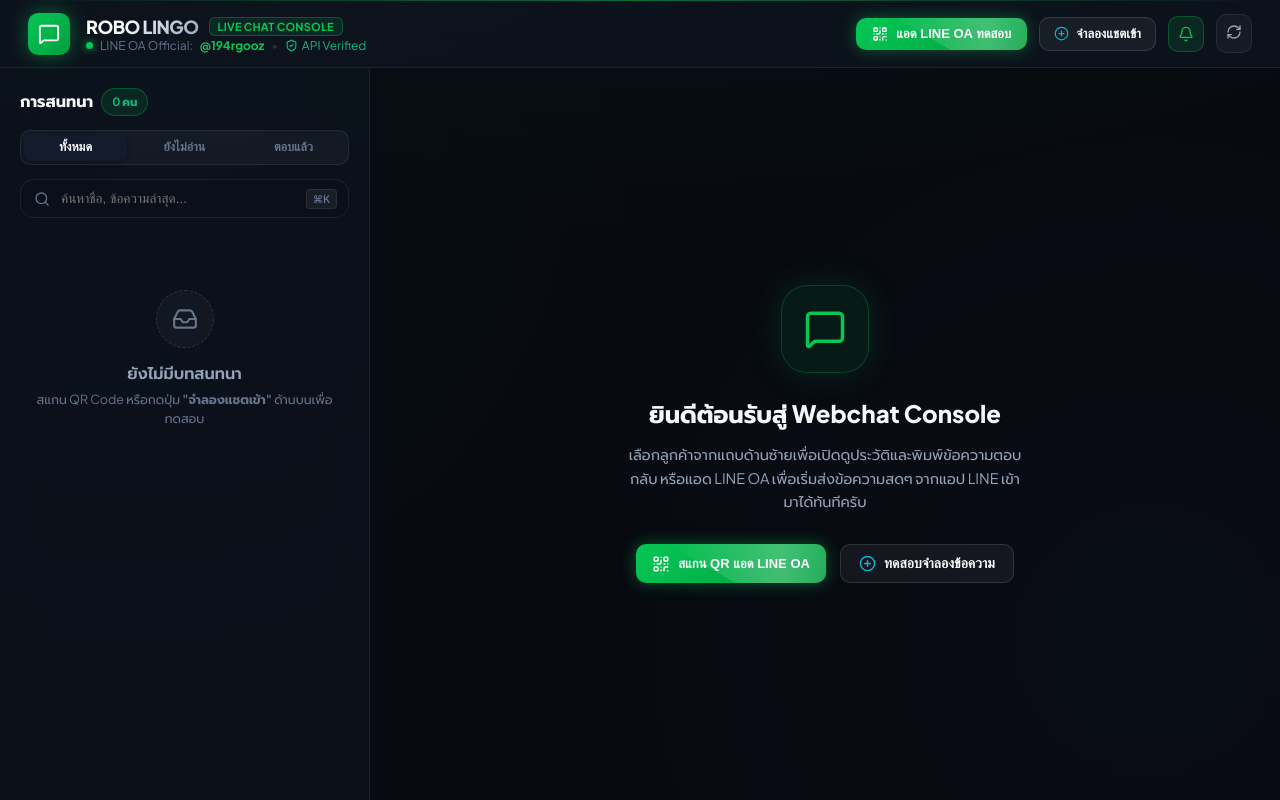
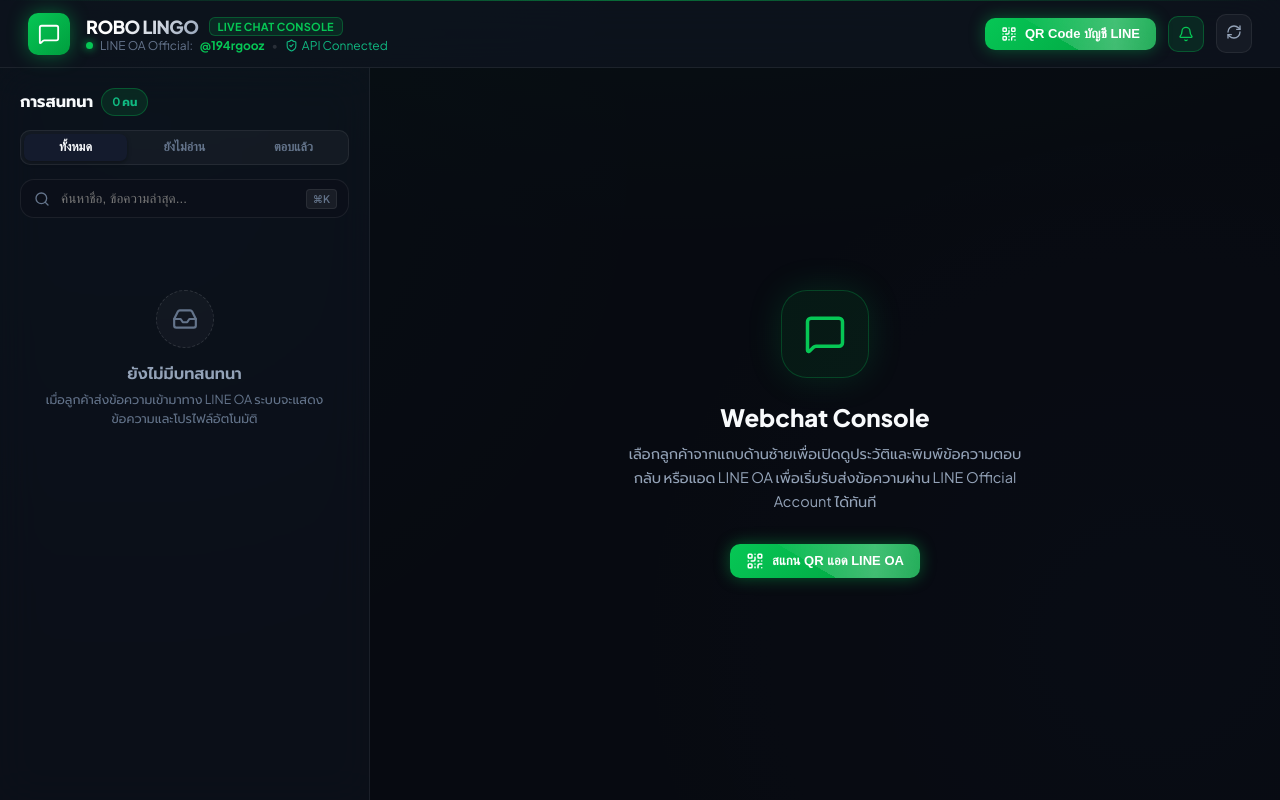
Before and after one commit to Kittipattt/ROBOLINGO-webchat, a Next.js app: page / in a window 1280 px wide. Built offline with nearby package versions, Linux system fonts and the light colour scheme.

Commit message:
chore(deploy): remove test simulation endpoints, purge mock data, and prepare pure production code

```diff
--- a/src/app/api/messages/route.ts
+++ b/src/app/api/messages/route.ts
@@ -25,10 +25,7 @@
       return NextResponse.json({ error: 'userId and text are required' }, { status: 400 });
     }
 
-    // 1. Send Push message to LINE user (skip external LINE API for local simulation users)
-    const isSimulatedUser = userId.startsWith('U_demo_') || userId.startsWith('test_');
-
-    if (!isSimulatedUser) {
+    // 1. Send Push message to LINE user via LINE Messaging API
     const pushResult = await sendLinePushMessage(userId, text.trim());
     if (!pushResult.success) {
       console.error('[Messages API] Push error:', pushResult.error);
@@ -36,9 +33,6 @@
         { error: pushResult.error || 'Failed to send message to LINE' },
         { status: 502 }
       );
-      }
-    } else {
-      console.log(`[Messages API] Simulated user ${userId}: bypassed real LINE push`);
     }
 
     // 2. Save outbound message in DB
--- a/src/app/api/test-message/route.ts
+++ /dev/null
@@ -1,31 +0,0 @@
-import { NextRequest, NextResponse } from 'next/server';
-import { addMessage, upsertUser } from '@/lib/db';
-
-export async function POST(req: NextRequest) {
-  try {
-    const body = await req.json().catch(() => ({}));
-    const userId = body.userId || `U_demo_${Math.random().toString(36).substring(2, 7)}`;
-    const displayName = body.displayName || 'Test Customer';
-    const text = body.text || 'สวัสดีครับ สอบถามข้อมูลบริการหน่อยครับ';
-    const pictureUrl = body.pictureUrl || 'https://images.unsplash.com/photo-1534528741775-53994a69daeb?w=100&h=100&fit=crop';
-
-    upsertUser({
-      userId,
-      displayName,
-      pictureUrl,
-      lastMessage: text,
-      lastMessageAt: Date.now(),
-      incrementUnread: true,
-    });
-
-    const msg = addMessage({
-      userId,
-      sender: 'user',
-      text,
-    });
-
-    return NextResponse.json({ success: true, user: { userId, displayName }, message: msg });
-  } catch (error: any) {
-    return NextResponse.json({ error: error?.message }, { status: 500 });
-  }
-}
--- a/src/app/page.tsx
+++ b/src/app/page.tsx
@@ -15,20 +15,13 @@
   RefreshCw,
   Clock,
   X,
-  PlusCircle,
   Copy,
   Check,
   PanelRight,
   Smile,
   ShieldCheck,
-  Activity,
   Inbox,
-  Filter,
-  Flame,
-  ThumbsUp,
-  Heart,
-  ChevronRight,
-  Hash,
+  Sparkle,
 } from 'lucide-react';
 import { LineUser, ChatMessage } from '@/lib/types';
 
@@ -43,22 +36,17 @@
   const [isRefreshing, setIsRefreshing] = useState(false);
   const [soundEnabled, setSoundEnabled] = useState(true);
   const [showQrModal, setShowQrModal] = useState(false);
-  const [showSimulateModal, setShowSimulateModal] = useState(false);
   const [showDetailDrawer, setShowDetailDrawer] = useState(true);
   const [showEmojiPicker, setShowEmojiPicker] = useState(false);
   const [copiedId, setCopiedId] = useState(false);
   const [copiedMsgId, setCopiedMsgId] = useState<string | null>(null);
-
-  // Simulation form state
-  const [simName, setSimName] = useState('คุณวริษา สุขใจ');
-  const [simText, setSimText] = useState('สวัสดีค่ะ อยากสอบถามแพ็กเกจและราคาของระบบหน่อยค่ะ');
 
   const messagesEndRef = useRef<HTMLDivElement>(null);
   const searchInputRef = useRef<HTMLInputElement>(null);
   const textareaRef = useRef<HTMLTextAreaElement>(null);
   const lastMessageCountRef = useRef<number>(0);
 
-  // Keyboard shortcut listener (Cmd+K / Ctrl+K to search)
+  // Keyboard shortcut (Cmd+K / Ctrl+K)
   useEffect(() => {
     const handleKeyDown = (e: KeyboardEvent) => {
       if ((e.metaKey || e.ctrlKey) && e.key === 'k') {
@@ -81,8 +69,8 @@
       const gain = ctx.createGain();
 
       osc.type = 'sine';
-      osc.frequency.setValueAtTime(523.25, ctx.currentTime); // C5
-      osc.frequency.exponentialRampToValueAtTime(783.99, ctx.currentTime + 0.1); // G5
+      osc.frequency.setValueAtTime(523.25, ctx.currentTime);
+      osc.frequency.exponentialRampToValueAtTime(783.99, ctx.currentTime + 0.1);
 
       gain.gain.setValueAtTime(0.15, ctx.currentTime);
       gain.gain.exponentialRampToValueAtTime(0.001, ctx.currentTime + 0.35);
@@ -93,11 +81,11 @@
       osc.start();
       osc.stop(ctx.currentTime + 0.35);
     } catch {
-      // Audio context might be restricted before interaction
+      // Audio context may be restricted before interaction
     }
   }, [soundEnabled]);
 
-  // Fetch all users
+  // Fetch users
   const fetchUsers = useCallback(async (silent = false) => {
     if (!silent) setIsRefreshing(true);
     try {
@@ -141,7 +129,7 @@
     [playNotificationSound]
   );
 
-  // Initial load and polling loop (2.5s)
+  // Poll loop (2.5s)
   useEffect(() => {
     fetchUsers();
 
@@ -161,7 +149,6 @@
       lastMessageCountRef.current = 0;
       fetchMessages(selectedUser.userId);
 
-      // Mark user as read
       fetch('/api/users/read', {
         method: 'POST',
         headers: { 'Content-Type': 'application/json' },
@@ -181,7 +168,7 @@
     messagesEndRef.current?.scrollIntoView({ behavior: 'smooth' });
   }, [messages]);
 
-  // Handle Send Message
+  // Send message
   const handleSendMessage = async (textToSend?: string) => {
     const text = (textToSend || inputText).trim();
     if (!text || !selectedUser || isSending) return;
@@ -236,18 +223,15 @@
     }
   };
 
-  // Quick reply options
   const quickReplies = [
     'สวัสดีครับ ยินดีต้อนรับสู่ ROBO LINGO ครับ ✨',
-    'ยินดีให้บริการครับ มีอะไรให้เราช่วยเหลือเพิ่มเติมไหมครับ?',
-    'ทางทีมงานกำลังเร่งตรวจสอบข้อมูลให้นะครับ สักครู่ครับ ⏳',
+    'ยินดีให้บริการครับ มีอะไรให้ช่วยเหลือเพิ่มเติมไหมครับ?',
+    'ทางทีมงานกำลังตรวจสอบข้อมูลให้นะครับ สักครู่ครับ ⏳',
     'ขอบคุณที่ติดต่อเราครับ หากมีข้อสงสัยสอบถามได้ตลอดเวลาครับ 🙏',
   ];
 
-  // Common emojis
   const emojis = ['😊', '🙏', '👍', '❤️', '🔥', '✨', '👏', '🎉', '⏳', '💡'];
 
-  // Filtered users
   const filteredUsers = useMemo(() => {
     return users.filter((u) => {
       const q = searchQuery.toLowerCase();
@@ -267,39 +251,6 @@
       return true;
     });
   }, [users, searchQuery, activeTab]);
-
-  // Simulation handler
-  const handleSimulateMessage = async () => {
-    if (!simText.trim()) return;
-    try {
-      const res = await fetch('/api/test-message', {
-        method: 'POST',
-        headers: { 'Content-Type': 'application/json' },
-        body: JSON.stringify({
-          displayName: simName.trim() || 'ผู้ทดสอบ LINE',
-          text: simText.trim(),
-        }),
-      });
-      if (res.ok) {
-        const data = await res.json();
-        setShowSimulateModal(false);
-        setSimText('');
-        await fetchUsers();
-        if (data.user?.userId) {
-          const matched = users.find((u) => u.userId === data.user.userId) || {
-            userId: data.user.userId,
-            displayName: data.user.displayName,
-            lastMessage: simText.trim(),
-            lastMessageAt: Date.now(),
-            unreadCount: 1,
-          };
-          setSelectedUser(matched);
-        }
-      }
-    } catch (err) {
-      alert('Simulation failed: ' + err);
-    }
-  };
 
   const copyUserId = (id: string) => {
     navigator.clipboard.writeText(id);
@@ -331,7 +282,6 @@
     <div className="app-container">
       {/* Top Navigation Bar */}
       <header className="top-navbar">
-        {/* Brand */}
         <div className="brand-section">
           <div className="brand-icon">
             <MessageSquare size={22} color="#FFFFFF" />
@@ -356,7 +306,7 @@
               <span style={{ color: 'var(--border-medium)' }}>•</span>
               <span style={{ display: 'inline-flex', alignItems: 'center', gap: 4, color: '#10B981' }}>
                 <ShieldCheck size={13} />
-                <span>API Verified</span>
+                <span>API Connected</span>
               </span>
             </div>
           </div>
@@ -364,36 +314,14 @@
 
         {/* Global Actions */}
         <div style={{ display: 'flex', alignItems: 'center', gap: 12 }}>
-          {/* Add LINE OA Shimmer Button */}
+          {/* QR Code / Add LINE button */}
           <button
             className="shimmer-green-btn"
             onClick={() => setShowQrModal(true)}
-            title="สแกน QR Code เพื่อทดลองแชตจากมือถือจริง"
+            title="สแกน QR Code เพื่อเชื่อมต่อ LINE OA"
           >
             <QrCode size={16} />
-            <span>แอด LINE OA ทดสอบ</span>
-          </button>
-
-          {/* Simulate Message Button */}
-          <button
-            onClick={() => setShowSimulateModal(true)}
-            style={{
-              display: 'flex',
-              alignItems: 'center',
-              gap: 7,
-              background: 'rgba(255, 255, 255, 0.05)',
-              border: '1px solid var(--border-medium)',
-              color: 'var(--text-primary)',
-              padding: '8px 14px',
-              borderRadius: 'var(--radius-sm)',
-              fontSize: 13,
-              fontWeight: 600,
-              cursor: 'pointer',
-              transition: 'all 0.2s ease',
-            }}
-          >
-            <PlusCircle size={15} color="var(--accent-cyan)" />
-            <span>จำลองแชตเข้า</span>
+            <span>QR Code บัญชี LINE</span>
           </button>
 
           {/* Sound Toggle */}
@@ -447,7 +375,6 @@
                 </span>
               </div>
 
-              {/* Total unread pill */}
               {users.some((u) => u.unreadCount > 0) && (
                 <span className="badge-unread-count">
                   {users.reduce((acc, curr) => acc + curr.unreadCount, 0)}
@@ -487,7 +414,7 @@
               </button>
             </div>
 
-            {/* Search Box with keyboard hint */}
+            {/* Search Box */}
             <div className="search-wrapper">
               <Search
                 size={16}
@@ -539,7 +466,7 @@
                     {searchQuery ? 'ไม่พบการสนทนาที่ค้นหา' : 'ยังไม่มีบทสนทนา'}
                   </p>
                   <p style={{ fontSize: 12.5, lineHeight: 1.5 }}>
-                    สแกน QR Code หรือกดปุ่ม <strong>"จำลองแชตเข้า"</strong> ด้านบนเพื่อทดสอบ
+                    เมื่อลูกค้าส่งข้อความเข้ามาทาง LINE OA ระบบจะแสดงข้อความและโปรไฟล์อัตโนมัติ
                   </p>
                 </div>
               </div>
@@ -705,7 +632,6 @@
                   <span>ล่าสุด {formatTime(selectedUser.lastMessageAt)}</span>
                 </span>
 
-                {/* Toggle Detail Drawer */}
                 <button
                   onClick={() => setShowDetailDrawer(!showDetailDrawer)}
                   style={{
@@ -838,7 +764,6 @@
                               fontSize: 10,
                               transition: 'opacity 0.2s',
                             }}
-                            className="msg-copy-btn"
                           >
                             {copiedMsgId === msg.id ? 'Copied' : 'Copy'}
                           </button>
@@ -865,9 +790,9 @@
               <div ref={messagesEndRef} />
             </div>
 
-            {/* Composer / Rich Input Area */}
+            {/* Composer */}
             <div className="composer-container">
-              {/* Quick Reply Pills */}
+              {/* Quick Replies */}
               <div className="quick-replies-carousel">
                 {quickReplies.map((reply, idx) => (
                   <button
@@ -881,7 +806,7 @@
                 ))}
               </div>
 
-              {/* Emoji quick bar if toggled */}
+              {/* Emoji quick bar */}
               {showEmojiPicker && (
                 <div
                   style={{
@@ -989,7 +914,7 @@
                 <MessageSquare size={42} color="var(--line-green)" />
               </div>
               <h3 style={{ fontSize: 24, fontWeight: 800, color: 'var(--text-primary)', marginBottom: 10 }}>
-                ยินดีต้อนรับสู่ Webchat Console
+                Webchat Console
               </h3>
               <p
                 style={{
@@ -1000,43 +925,22 @@
                 }}
               >
                 เลือกลูกค้าจากแถบด้านซ้ายเพื่อเปิดดูประวัติและพิมพ์ข้อความตอบกลับ หรือแอด LINE OA
-                เพื่อเริ่มส่งข้อความสดๆ จากแอป LINE เข้ามาได้ทันทีครับ
+                เพื่อเริ่มรับส่งข้อความผ่าน LINE Official Account ได้ทันที
               </p>
 
-              <div style={{ display: 'flex', gap: 14 }}>
+              <div>
                 <button className="shimmer-green-btn" onClick={() => setShowQrModal(true)}>
                   <QrCode size={18} />
                   <span>สแกน QR แอด LINE OA</span>
-                </button>
-
-                <button
-                  onClick={() => setShowSimulateModal(true)}
-                  style={{
-                    display: 'flex',
-                    alignItems: 'center',
-                    gap: 8,
-                    background: 'rgba(255, 255, 255, 0.05)',
-                    border: '1px solid var(--border-medium)',
-                    color: 'var(--text-primary)',
-                    padding: '10px 18px',
-                    borderRadius: 'var(--radius-sm)',
-                    fontSize: 14,
-                    fontWeight: 600,
-                    cursor: 'pointer',
-                  }}
-                >
-                  <PlusCircle size={17} color="var(--accent-cyan)" />
-                  <span>ทดสอบจำลองข้อความ</span>
                 </button>
               </div>
             </div>
           </main>
         )}
 
-        {/* COLUMN 3: Customer Detail Drawer (Collapsible) */}
+        {/* COLUMN 3: Customer Detail Drawer */}
         {selectedUser && showDetailDrawer && (
           <aside className="detail-drawer">
-            {/* Top drawer header */}
             <div style={{ display: 'flex', alignItems: 'center', justifyContent: 'space-between' }}>
               <span style={{ fontSize: 13, fontWeight: 700, textTransform: 'uppercase', letterSpacing: '0.05em', color: 'var(--text-muted)' }}>
                 Customer Intelligence
@@ -1049,7 +953,6 @@
               </button>
             </div>
 
-            {/* Profile Card */}
             <div className="drawer-profile-card">
               <div className="avatar-container" style={{ width: 72, height: 72, marginBottom: 14 }}>
                 {selectedUser.pictureUrl ? (
@@ -1186,10 +1089,10 @@
                 </div>
                 <div>
                   <h3 style={{ fontSize: 17, fontWeight: 700, color: 'var(--text-primary)' }}>
-                    แอด LINE Official Account
+                    LINE Official Account
                   </h3>
                   <span style={{ fontSize: 12, color: 'var(--text-muted)' }}>
-                    สแกนเพื่อทดลองส่งข้อความจริง
+                    สแกน QR เพื่อเพิ่มเพื่อนและเริ่มการสนทนา
                   </span>
                 </div>
               </div>
@@ -1229,7 +1132,7 @@
                 LINE ID: @194rgooz
               </span>
               <span style={{ fontSize: 12, color: '#6B7280', marginTop: 2 }}>
-                เปิดแอป LINE บนมือถือแล้วสแกนเพื่อเริ่มแชต
+                เปิดแอป LINE บนโทรศัพท์มือถือแล้วสแกน QR Code
               </span>
             </div>
 
@@ -1254,7 +1157,7 @@
                 }}
               >
                 <ExternalLink size={16} />
-                <span>เปิดลิงก์แอดเพื่อนบน LINE</span>
+                <span>เปิดแอป LINE เพื่อเพิ่มเพื่อน</span>
               </a>
               <button
                 onClick={() => setShowQrModal(false)}
@@ -1274,93 +1177,6 @@
           </div>
         </div>
       )}
-
-      {/* Simulate Message Modal */}
-      {showSimulateModal && (
-        <div className="modal-backdrop-pro" onClick={() => setShowSimulateModal(false)}>
-          <div className="modal-dialog-pro" onClick={(e) => e.stopPropagation()}>
-            <div style={{ display: 'flex', alignItems: 'center', justifyContent: 'space-between', marginBottom: 16 }}>
-              <div style={{ display: 'flex', alignItems: 'center', gap: 8 }}>
-                <PlusCircle size={20} color="var(--accent-cyan)" />
-                <h3 style={{ fontSize: 17, fontWeight: 700, color: 'var(--text-primary)' }}>
-                  จำลองข้อความเข้าจาก LINE
-                </h3>
-              </div>
-              <button
-                onClick={() => setShowSimulateModal(false)}
-                style={{ background: 'transparent', border: 'none', color: 'var(--text-muted)', cursor: 'pointer' }}
-              >
-                <X size={20} />
-              </button>
-            </div>
-
-            <p style={{ fontSize: 13, color: 'var(--text-muted)', marginBottom: 18, lineHeight: 1.5 }}>
-              ฟังก์ชันนี้จำลองกรณีผู้ใช้พิมพ์ส่งข้อความหา LINE OA เพื่อทดสอบฟีเจอร์การรับข้อความและเลือกตอบกลับ
-            </p>
-
-            <div style={{ display: 'flex', flexDirection: 'column', gap: 14, marginBottom: 22 }}>
-              <div>
-                <label style={{ display: 'block', fontSize: 12.5, color: 'var(--text-secondary)', marginBottom: 6 }}>
-                  ชื่อผู้ส่ง (LINE Display Name)
-                </label>
-                <input
-                  type="text"
-                  className="search-input"
-                  value={simName}
-                  onChange={(e) => setSimName(e.target.value)}
-                  placeholder="เช่น คุณกิตติพัฒน์"
-                />
-              </div>
-
-              <div>
-                <label style={{ display: 'block', fontSize: 12.5, color: 'var(--text-secondary)', marginBottom: 6 }}>
-                  ข้อความที่ส่ง
-                </label>
-                <textarea
-                  className="search-input"
-                  style={{ minHeight: 80, resize: 'vertical' }}
-                  value={simText}
-                  onChange={(e) => setSimText(e.target.value)}
-                  placeholder="พิมพ์ข้อความทดสอบ..."
-                />
-              </div>
-            </div>
-
-            <div style={{ display: 'flex', gap: 10, justifyContent: 'flex-end' }}>
-              <button
-                onClick={() => setShowSimulateModal(false)}
-                style={{
-                  padding: '9px 18px',
-                  background: 'rgba(255, 255, 255, 0.06)',
-                  border: '1px solid var(--border-subtle)',
-                  color: 'var(--text-secondary)',
-                  borderRadius: 10,
-                  fontSize: 13.5,
-                  cursor: 'pointer',
-                }}
-              >
-                ยกเลิก
-              </button>
-              <button
-                onClick={handleSimulateMessage}
-                style={{
-                  padding: '9px 20px',
-                  background: 'linear-gradient(135deg, #06B6D4 0%, #0284C7 100%)',
-                  border: 'none',
-                  color: '#FFFFFF',
-                  borderRadius: 10,
-                  fontSize: 13.5,
-                  fontWeight: 700,
-                  cursor: 'pointer',
-                  boxShadow: '0 4px 14px rgba(6, 182, 212, 0.35)',
-                }}
-              >
-                ส่งข้อความจำลอง
-              </button>
-            </div>
-          </div>
-        </div>
-      )}
     </div>
   );
 }
```
Lines whose indentation alone changed are shown as unchanged.
